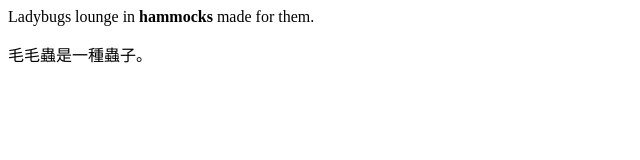
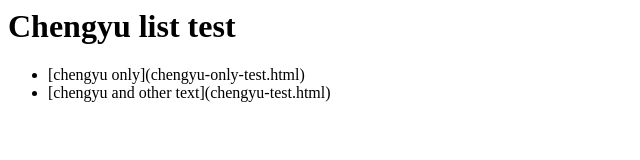
Before and after one commit to rmccrear/chengyu-segmentation-test, a plain HTML site: page index.html in a window 1280 px wide. Shown: the whole page, without its empty margins (0-640 px from the left). Drawn offline with Linux system fonts and the light colour scheme.

Commit message:
add links to tests

```diff
--- a/index.html
+++ b/index.html
@@ -17,7 +17,19 @@
   </head>
 
   <body>
-    <p id='par1'> Ladybugs lounge in <b> hammocks </b> made for them. </p>
-    <p id='par2'>毛毛蟲是一種蟲子。</p>
+
+    <h1>
+      Chengyu list test
+    </h1>
+
+    <ul>
+      <li>
+        [chengyu only](chengyu-only-test.html)
+      </li>
+      <li>
+        [chengyu and other text](chengyu-test.html)
+      </li>
+    </ul>
+
   </body>
 </html>
```
